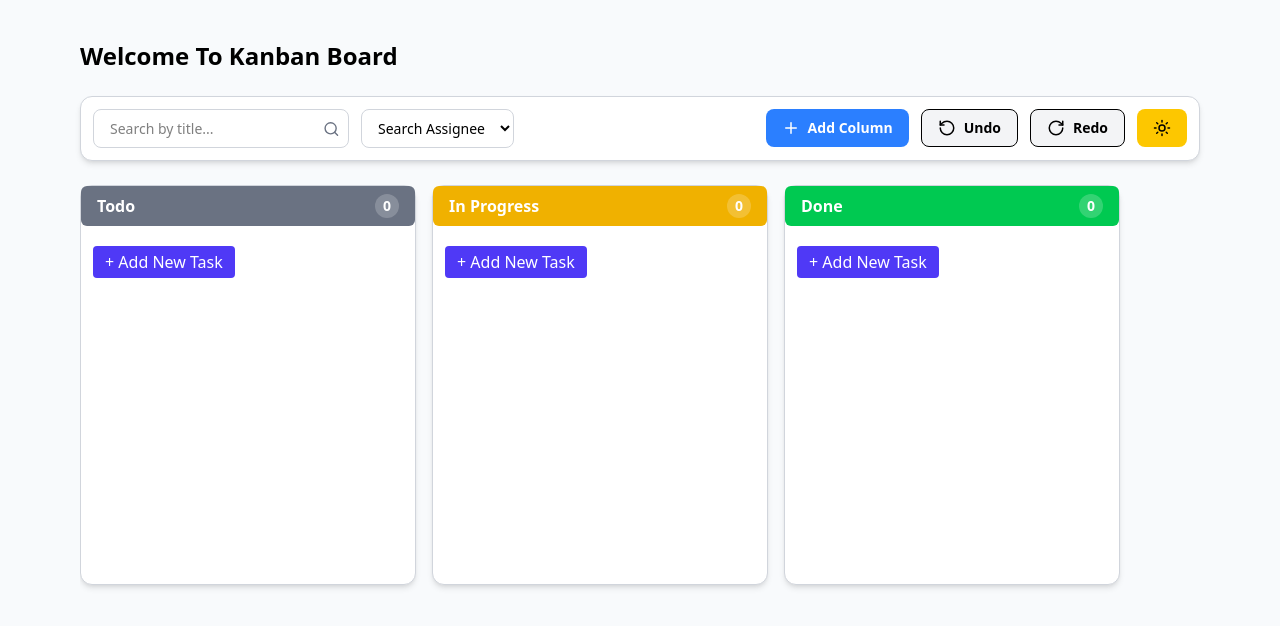
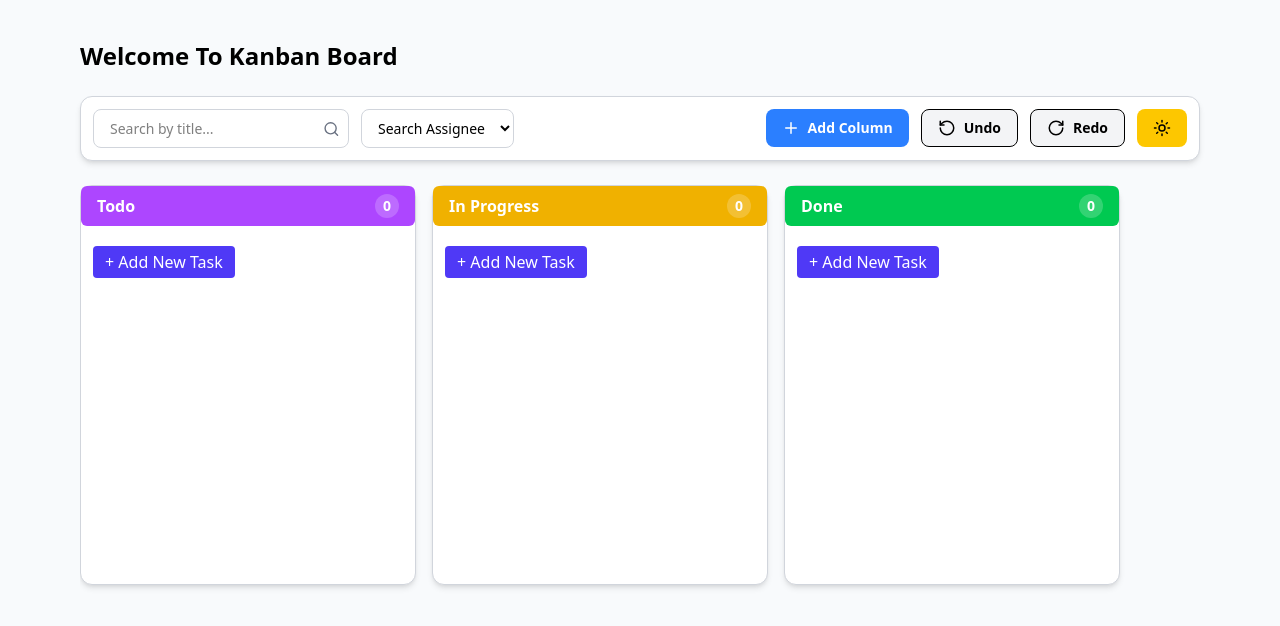
Before and after one commit to chhagan123/Mutan-x-_assignment_Kanban_board, a React (Vite) app in the folder Frontend/: page / in a window 1280 px wide. Shown: the top 626 px of the page. Built offline with nearby package versions, Linux system fonts and the light colour scheme.

Commit message:
refracter : hanlde edge cases

```diff
--- a/Frontend/src/App.jsx
+++ b/Frontend/src/App.jsx
@@ -118,6 +118,19 @@ function App() {
     updateBoardState(tasks, [...columns, newColumn]);
   };
 
+  // --- Column Delete Function ---
+const handleDeleteCol = (colId) => {
+  const defaultCols = ["todo", "in-progress", "done"]; // protected columns
+  if (defaultCols.includes(colId)) return; // don't delete default ones
+
+  // Filter out column and its tasks
+  const newColumns = columns.filter((col) => col.id !== colId);
+  const newTasks = tasks.filter((task) => task.column !== colId);
+
+  updateBoardState(newTasks, newColumns); // update state with history
+};
+
+
   return (
     <div className="h-full w-full flex flex-col
     md:pl-20 md:pr-20 md:mt-10 md:mb-10">
@@ -167,6 +180,9 @@ function App() {
         setShowDelete={setShowDelete}
         setTaskToDelete={setTaskToDelete}
         Theme={Theme}
+
+
+        handleDeleteCol={handleDeleteCol}
       />
 
       {/* Add Task Modal */}
@@ -206,6 +222,7 @@ function App() {
       {/* Add Column Modal */}
       {showAddColumn && (
         <AddColumn
+          columns = {columns}
           onClose={() => setShowAddColumn(false)}
           onSave={(col) => {
             addColumn(col);
--- a/Frontend/src/BoardMember/Colum.jsx
+++ b/Frontend/src/BoardMember/Colum.jsx
@@ -1,18 +1,20 @@
 import React from "react";
 import { useDroppable } from "@dnd-kit/core";
 
-function Column({ id, title, children, Theme }) {
+function Column({ id, title, children, Theme,onDelete }) {
   const { setNodeRef } = useDroppable({ id });
+  const defaultCols = ["todo", "in-progress", "done"];
+  const isDeletable = !defaultCols.includes(id);
 
   // Count tasks in this column (children length)
   const taskCount = React.Children.count(children);
 
   // Assign colors dynamically
   const colors = {
-    Todo: "bg-gray-500",
+    Todo: "bg-purple-500",
     "In Progress": "bg-yellow-500",
     Done: "bg-green-500",
-    cccc: "bg-blue-500",
+    cccc: "bg-purple-500",
     "new one": "bg-purple-500",
   };
 
@@ -38,6 +40,13 @@ function Column({ id, title, children, Theme }) {
                     ${colors[title] || "bg-gray-500"}`}
         >
           <h2>{title}</h2>
+          {isDeletable && (
+          <button
+            onClick={onDelete}
+            className="text-xs bg-red-500 px-2 py-1 rounded hover:bg-red-600"
+          >
+            Delete colum
+          </button>)}
           <span className="text-sm bg-white/20 px-2 py-0.5 rounded-full">
             {taskCount - 1}
           </span>
--- a/Frontend/src/TaskModel/AddColumn.jsx
+++ b/Frontend/src/TaskModel/AddColumn.jsx
@@ -1,11 +1,20 @@
 import React, { useState } from "react";
 
-export const AddColumn = ({ onClose, onSave ,Theme}) => {
+export const AddColumn = ({ onClose, onSave ,Theme,columns}) => {
   const [title, setTitle] = useState("");
 
   const handleSave = () => {
+    const isDuplicate = columns.some(
+      (col) => col.title.toLowerCase() === title.toLowerCase()
+    );
+
+    if (isDuplicate) {
+      alert("Column already registered Please make a new colum");
+      return;
+    }
     if (!title.trim()) return;
     onSave({ id: Date.now().toString(), title });
+    alert("colum created successfully")
     setTitle("");
     onClose();
   };
--- a/Frontend/src/components/Board.jsx
+++ b/Frontend/src/components/Board.jsx
@@ -17,7 +17,9 @@ function Board({
   setTaskToDelete,
   Theme,
   setcolid,
-  onDelete
+  onDelete,
+  handleDeleteCol,
+  ...props
 }) {
   const handleDragEnd = (event) => {
     const { active, over } = event;
@@ -50,7 +52,7 @@ function Board({
         <div className="flex gap-4 overflow-x-auto  w-full ">
           {columns.map((col) => (
             <div key={col.id} className="w-84 h-120  flex-shrink-0">
-              <Column id={col.id} Theme={Theme} columns={columns}  title={col.title}>
+              <Column id={col.id} Theme={Theme} columns={columns} onDelete={() => handleDeleteCol(col.id)}   title={col.title}>
                 {getTasksByColumn(col.id).map((task) => (
                   <Task
                     onEdit={onEdit}
```
